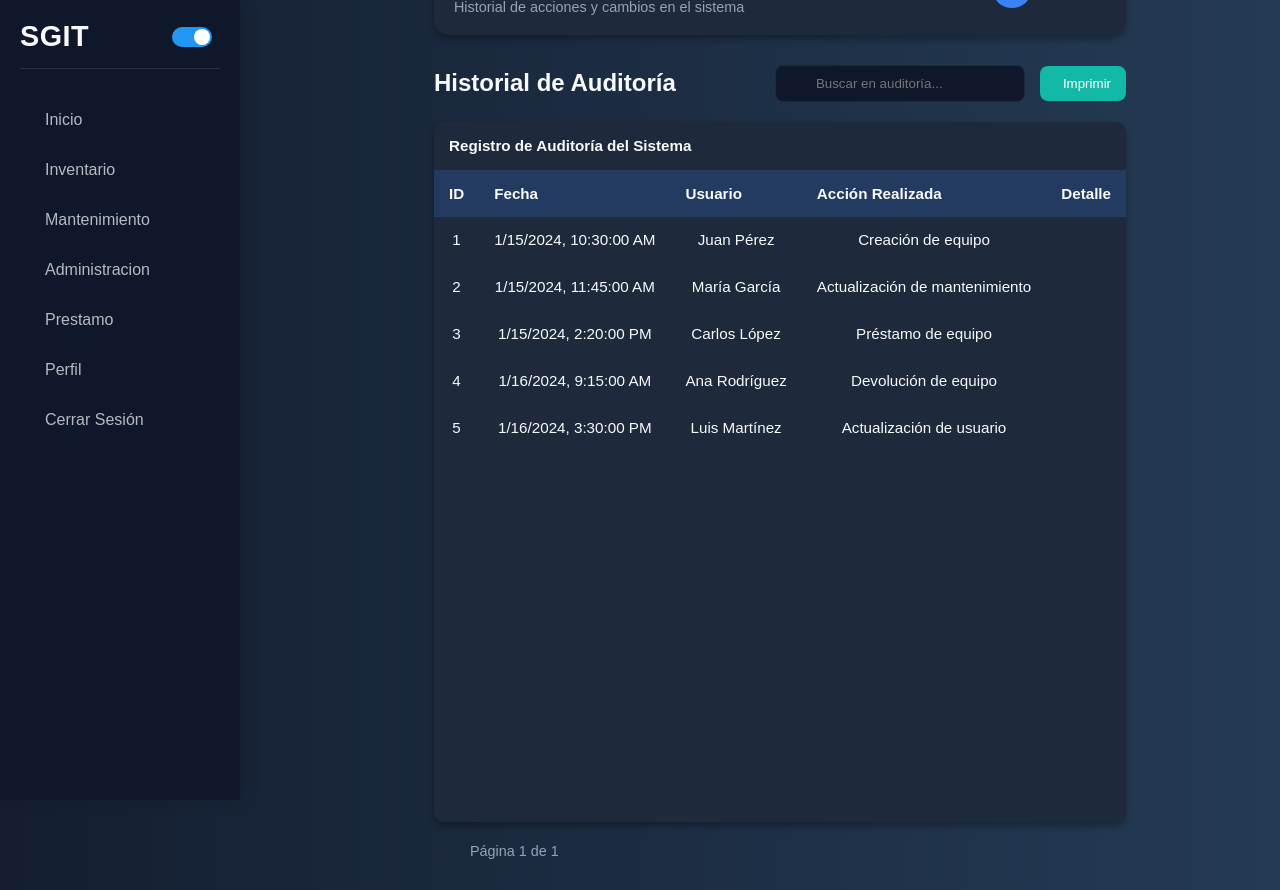
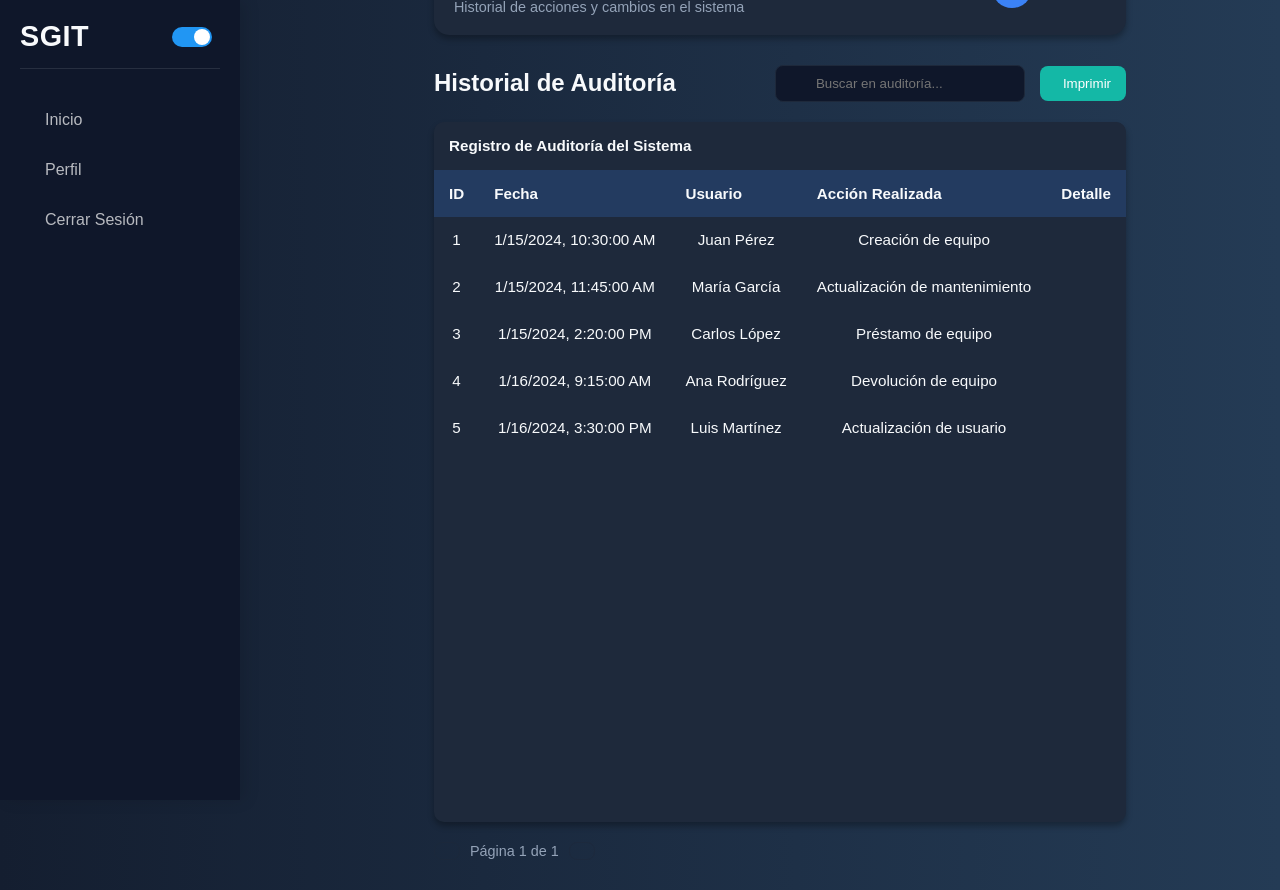
Before and after one commit to FelipeR6/Web_React, a React (Create React App) app in the folder src/: page /auditoria in a window 1280 px wide. Built offline with nearby package versions, Linux system fonts and the light colour scheme; no server answers; the HTML template or start-up script is replaced by a standard one.

Commit message:
Update Auditoria.jsx

```diff
--- a/src/pages/Auditoria.jsx
+++ b/src/pages/Auditoria.jsx
@@ -7,8 +7,10 @@ import "../assets/css/inicio.css"
 import "../assets/css/tablas.css"
 import "../assets/css/modal.css"
 import UserProfile from "../components/UserProfile"
+import { usePerfil } from "../hooks/usePerfil";
 
 const Auditoria = () => {
+  const { perfil } = usePerfil();
   const { data: auditEntries, loading, error } = useAuditoria()
   const [searchTerm, setSearchTerm] = useState("")
   const [temaOscuro, setTemaOscuro] = useState(true)
@@ -95,7 +97,11 @@ const Auditoria = () => {
           <div className="theme-toggle">
             <i className="fa-solid fa-sun sun"></i>
             <label className="switch">
-              <input type="checkbox" checked={temaOscuro} onChange={toggleTheme} />
+              <input
+                type="checkbox"
+                checked={temaOscuro}
+                onChange={toggleTheme}
+              />
               <span className="slider"></span>
             </label>
             <i className="fa-solid fa-moon moon"></i>
@@ -116,7 +122,7 @@ const Auditoria = () => {
               </div>
             </div>
           </Link>
-
+          {(perfil?.Id_rol == "2" || perfil?.Id_rol == "1" || perfil?.Id_rol == "3") && (
           <Link to="/inventario" className="nav-item">
             <div className="nav-link-wrapper">
               <div className="item-glow inventory-glow"></div>
@@ -130,7 +136,8 @@ const Auditoria = () => {
               </div>
             </div>
           </Link>
-
+          )}
+          {(perfil?.Id_rol == "2" || perfil?.Id_rol == "1") && (
             <Link to="/mantenimiento" className="nav-item">
               <div className="nav-link-wrapper">
                 <div className="item-glow maintenance-glow"></div>
@@ -144,7 +151,8 @@ const Auditoria = () => {
                 </div>
               </div>
             </Link>
-
+          )}
+          {(perfil?.Id_rol == "4" || perfil?.Id_rol == "1") && (
           <Link to="/Administracion" className="nav-item">
             <div className="nav-link-wrapper">
               <div className="item-glow maintenance-glow"></div>
@@ -158,7 +166,8 @@ const Auditoria = () => {
               </div>
             </div>
           </Link>
-
+         )}
+          {(perfil?.Id_rol == "2" || perfil?.Id_rol == "1" || perfil?.Id_rol == "3") && (
           <Link to="/prestamo" className="nav-item">
             <div className="nav-link-wrapper">
               <div className="item-glow lifecycle-glow"></div>
@@ -172,6 +181,7 @@ const Auditoria = () => {
               </div>
             </div>
           </Link>
+          )}
 
           <Link to="/perfil" className="nav-item">
             <div className="nav-link-wrapper">
```
Lines whose indentation alone changed are shown as unchanged.
